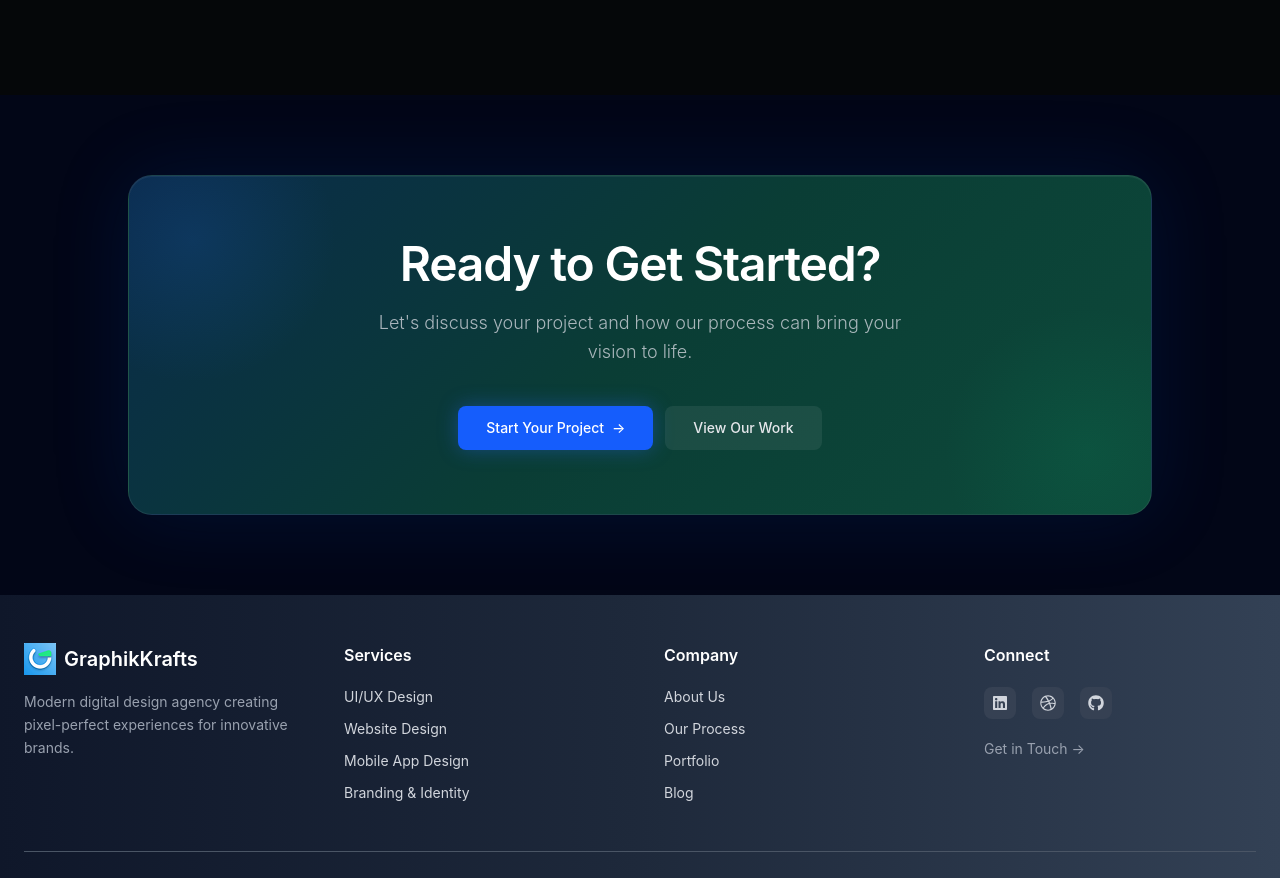
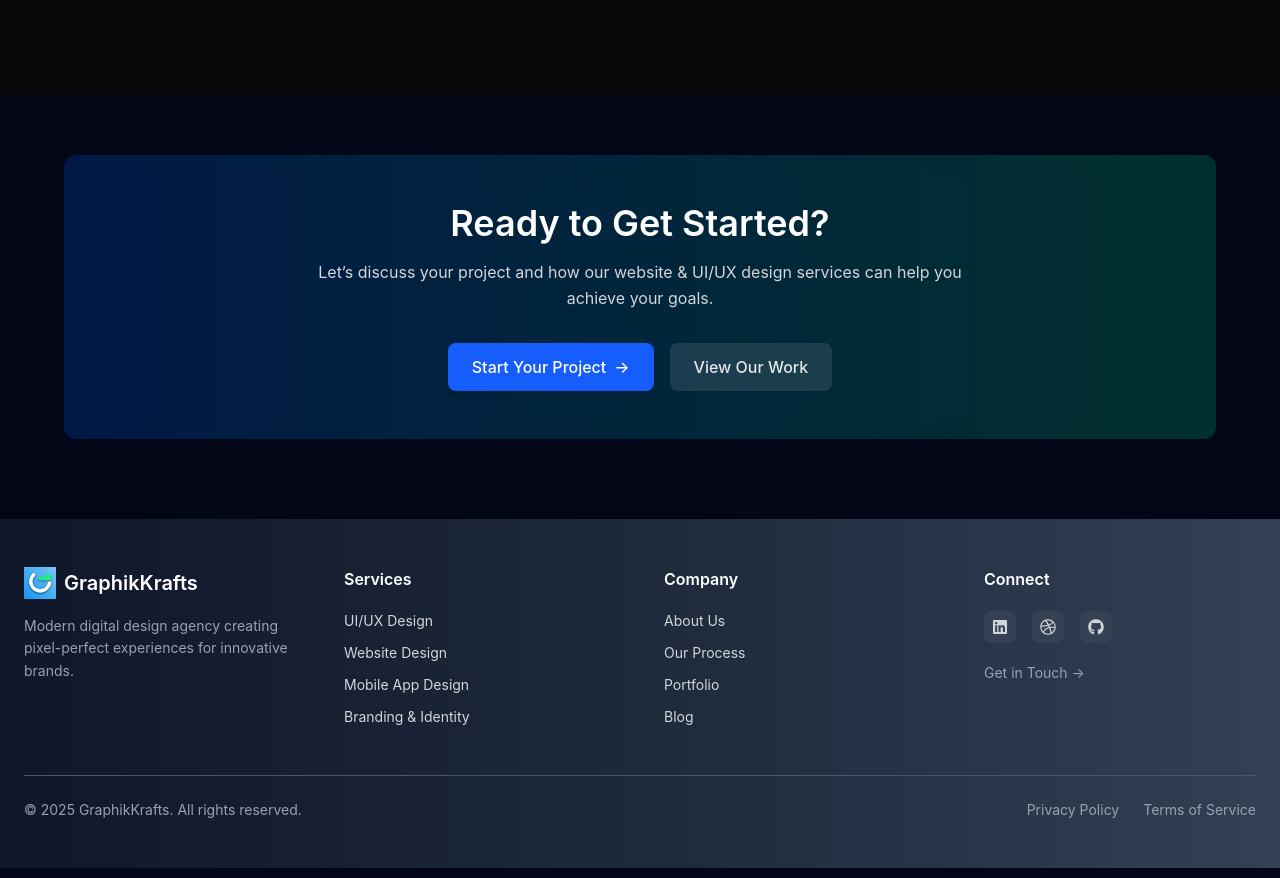
Before and after one commit to sathish6502/Digital-Market, a React (Vite) app: page /ourprocess in a window 1280 px wide. Shown: the part 4049-4927 px from the top of the page. Built offline with nearby package versions, Linux system fonts and the light colour scheme.

Commit message:
box legnth changes

```diff
--- a/src/Components/Ourprocess/Ready.jsx
+++ b/src/Components/Ourprocess/Ready.jsx
@@ -2,75 +2,37 @@ import React from 'react'
 
 const Readytogetstart = () => {
   return (
-    <div className="bg-[#020617] py-20 px-4 flex justify-center">
+    <div className="bg-[#020617] py-10 px-6 flex justify-center">
 
-      <div
-        className="
-          w-full max-w-5xl
-          rounded-3xl
-          border border-white/[0.08]
-          px-6 md:px-16 py-16
-          text-center
-          relative overflow-hidden
-        "
-        style={{
-          background: 'linear-gradient(135deg, #0a2a4a 0%, #0a3d35 50%, #0d4a3a 100%)',
-          boxShadow: '0 0 80px rgba(0, 80, 200, 0.15), inset 0 1px 0 rgba(255,255,255,0.06)',
-        }}
-      >
-        {/* Subtle radial glow top-left */}
-        <div
-          className="absolute -top-20 -left-20 w-72 h-72 rounded-full pointer-events-none"
-          style={{ background: 'radial-gradient(circle, rgba(30,100,200,0.18) 0%, transparent 70%)' }}
-        />
-        {/* Subtle radial glow bottom-right */}
-        <div
-          className="absolute -bottom-20 -right-20 w-72 h-72 rounded-full pointer-events-none"
-          style={{ background: 'radial-gradient(circle, rgba(10,150,100,0.14) 0%, transparent 70%)' }}
-        />
+      <div className="mt-5 mb-10 w-full max-w-6xl mx-auto min-h-[260px] p-8 md:p-12 rounded-xl
+      bg-gradient-to-r from-[#0066FF]/20 to-[#00D98C]/20 backdrop-blur-md
+      flex flex-col items-center justify-center text-center">
 
-        {/* Heading */}
-        <h2 className="relative z-10 text-4xl md:text-5xl font-semibold text-white mb-5 tracking-tight">
+        <h2 className="text-3xl md:text-4xl font-semibold text-white mb-4">
           Ready to Get Started?
         </h2>
 
-        {/* Description */}
-        <p className="relative z-10 text-gray-300/80 text-base md:text-lg max-w-xl mx-auto mb-10 leading-relaxed font-light">
-          Let's discuss your project and how our process can bring your vision to life.
+        <p className="text-gray-300 text-sm md:text-base max-w-2xl mx-auto mb-8 leading-relaxed">
+          Let’s discuss your project and how our website & UI/UX design services
+          can help you achieve your goals.
         </p>
 
-        {/* Buttons */}
-        <div className="relative z-10 flex flex-col sm:flex-row gap-3 justify-center items-center">
+        {/* 🔥 BUTTONS */}
+        <div className="flex flex-col sm:flex-row gap-4 justify-center items-center">
 
-          {/* Primary Button */}
-          <button
-            className="
-              flex items-center gap-2
-              bg-blue-600 hover:bg-blue-500
-              px-7 py-3 rounded-lg
-              text-white text-sm font-medium
-              transition-all duration-200
-              shadow-[0_0_20px_rgba(37,99,235,0.4)]
-            "
-          >
+          {/* Primary */}
+          <button className="inline-flex items-center gap-2 bg-blue-600 hover:bg-blue-700 transition px-6 py-3 rounded-lg text-white font-medium shadow-md">
             Start Your Project
             <span>→</span>
           </button>
 
-          {/* Secondary Button */}
-          <button
-            className="
-              px-7 py-3 rounded-lg
-              text-gray-200 text-sm font-medium
-              bg-white/[0.07]
-              hover:bg-white/[0.12]
-              transition-all duration-200
-            "
-          >
+          {/* Secondary */}
+          <button className="px-6 py-3 rounded-lg text-gray-200 font-medium bg-white/10 hover:bg-white/20 transition">
             View Our Work
           </button>
 
         </div>
+
       </div>
     </div>
   )
```
